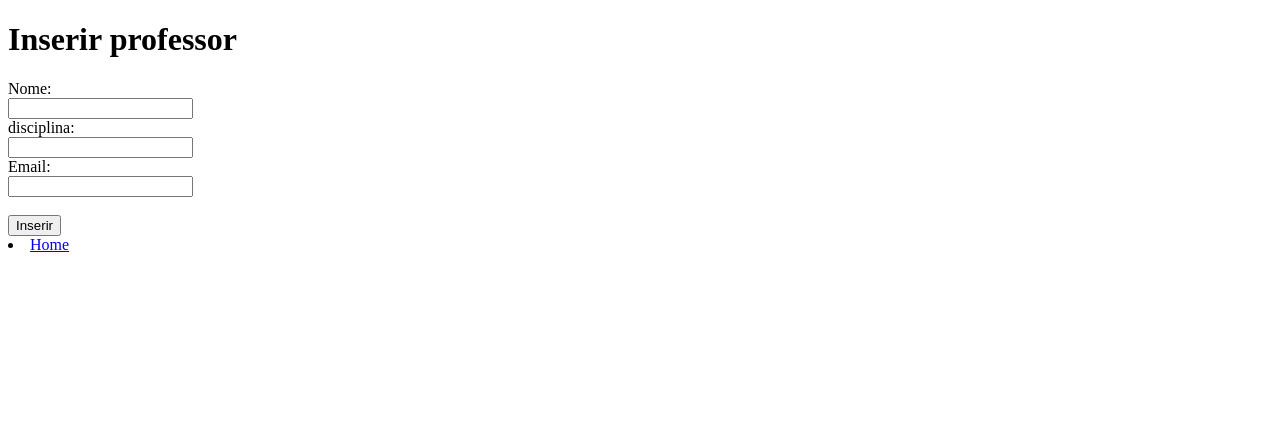
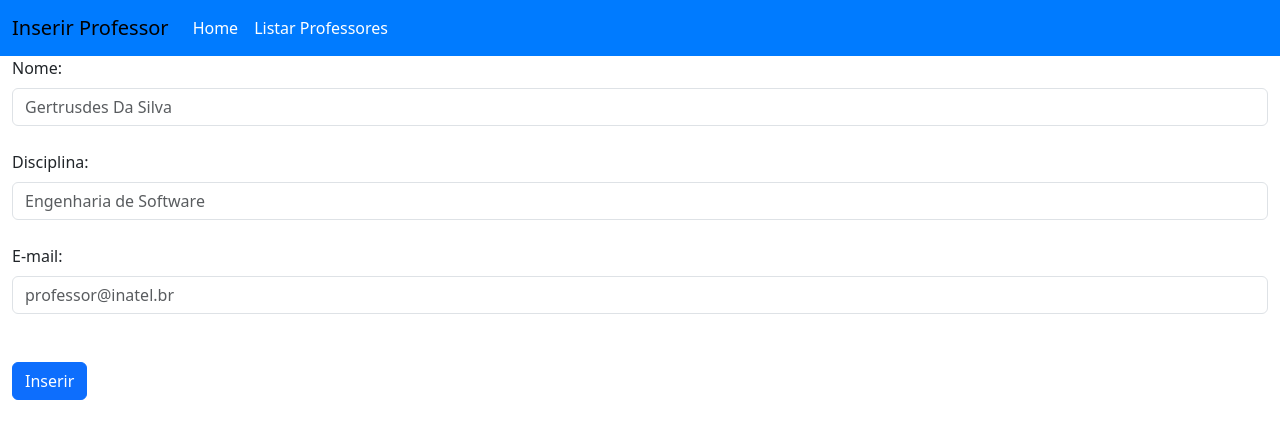
Before and after one commit to Pedro-Prado-Dev/C216-L1-GEC1685, a Flask app: page /inserir in a window 1280 px wide. Shown: the top 439 px of the page. Run offline with Flask 3, Linux system fonts and the light colour scheme.

Commit message:
:art: style:update page with bootstrap

```diff
--- a/frontend/templates/inserir.html
+++ b/frontend/templates/inserir.html
@@ -3,19 +3,47 @@
 <head>
     <meta charset="UTF-8">
     <meta name="viewport" content="width=device-width, initial-scale=1.0">
-    <title>Inserir professor</title>
+    <title>Inserir Aluno</title>
+    <link href="https://cdn.jsdelivr.net/npm/bootstrap@5.3.3/dist/css/bootstrap.min.css" rel="stylesheet" integrity="sha384-QWTKZyjpPEjISv5WaRU9OFeRpok6YctnYmDr5pNlyT2bRjXh0JMhjY6hW+ALEwIH" crossorigin="anonymous">
+    <style>
+        .navbar-custom {
+            background-color: #007bff; /* Azul do Bootstrap */
+        }
+        .navbar-custom .nav-link {
+            color: white;
+        }
+        .navbar-custom .nav-link:hover {
+            color: white;
+        }
+    </style>
 </head>
 <body>
-    <h1>Inserir professor</h1>
-    <form action="/inserir" method="POST">
-        <label for="nome">Nome:</label><br>
-        <input type="text" id="nome" name="nome"><br>
-        <label for="disciplina">disciplina:</label><br>
-        <input type="text" id="disciplina" name="disciplina"><br>
-        <label for="email">Email:</label><br>
-        <input type="text" id="email" name="email"><br><br>
-        <input type="submit" value="Inserir">
-    </form>
-    <li><a href="/">Home</a></li>
+    <nav class="navbar navbar-expand-lg navbar-custom">
+        <div class="container-fluid">
+        <a class="navbar-brand" href="#">Inserir Professor</a>
+        <button class="navbar-toggler" type="button" data-bs-toggle="collapse" data-bs-target="#navbarNavAltMarkup" aria-controls="navbarNavAltMarkup" aria-expanded="false" aria-label="Toggle navigation">
+            <span class="navbar-toggler-icon"></span>
+        </button>
+        <div class="collapse navbar-collapse" id="navbarNavAltMarkup">
+            <div class="navbar-nav">
+            <a class="nav-link btn btn-primary" aria-current="page" href="/">Home</a>
+            <a class="nav-link btn btn-primary" href="/listar">Listar Professores</a>
+            </div>
+        </div>
+        </div>
+    </nav>
+    <script src="https://cdn.jsdelivr.net/npm/bootstrap@5.3.3/dist/js/bootstrap.bundle.min.js" integrity="sha384-YvpcrYf0tY3lHB60NNkmXc5s9fDVZLESaAA55NDzOxhy9GkcIdslK1eN7N6jIeHz" crossorigin="anonymous"></script>
+    <div class="container-fluid">
+        <form action="/inserir" method="POST">
+            <label for="nome" class="form-label">Nome:</label><br>
+            <input type="text" id="nome" name="nome" class="form-control" placeholder="Gertrusdes Da Silva"><br>
+            <label for="disciplina" class="form-label">Disciplina:</label><br>
+            <input type="text" id="disciplina" name="disciplina" class="form-control" placeholder="Engenharia de Software"><br>
+            <label for="email" class="form-label">E-mail:</label><br>
+            <input type="text" id="email" name="email" class="form-control" placeholder="professor@inatel.br"><br><br>
+            <input type="submit" value="Inserir" class="btn btn-primary">
+        </form>
+    </div>
+
 </body>
 </html>
```
